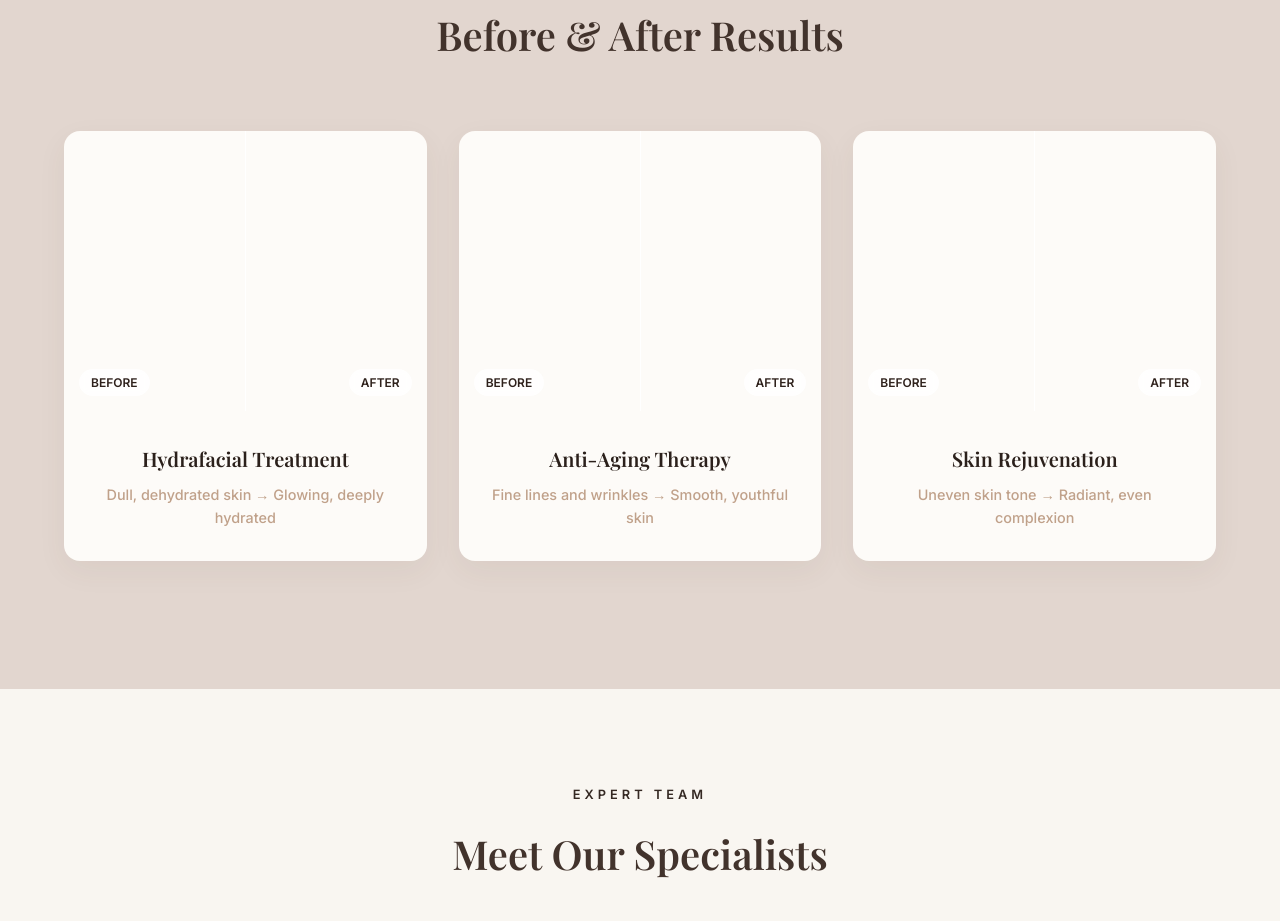
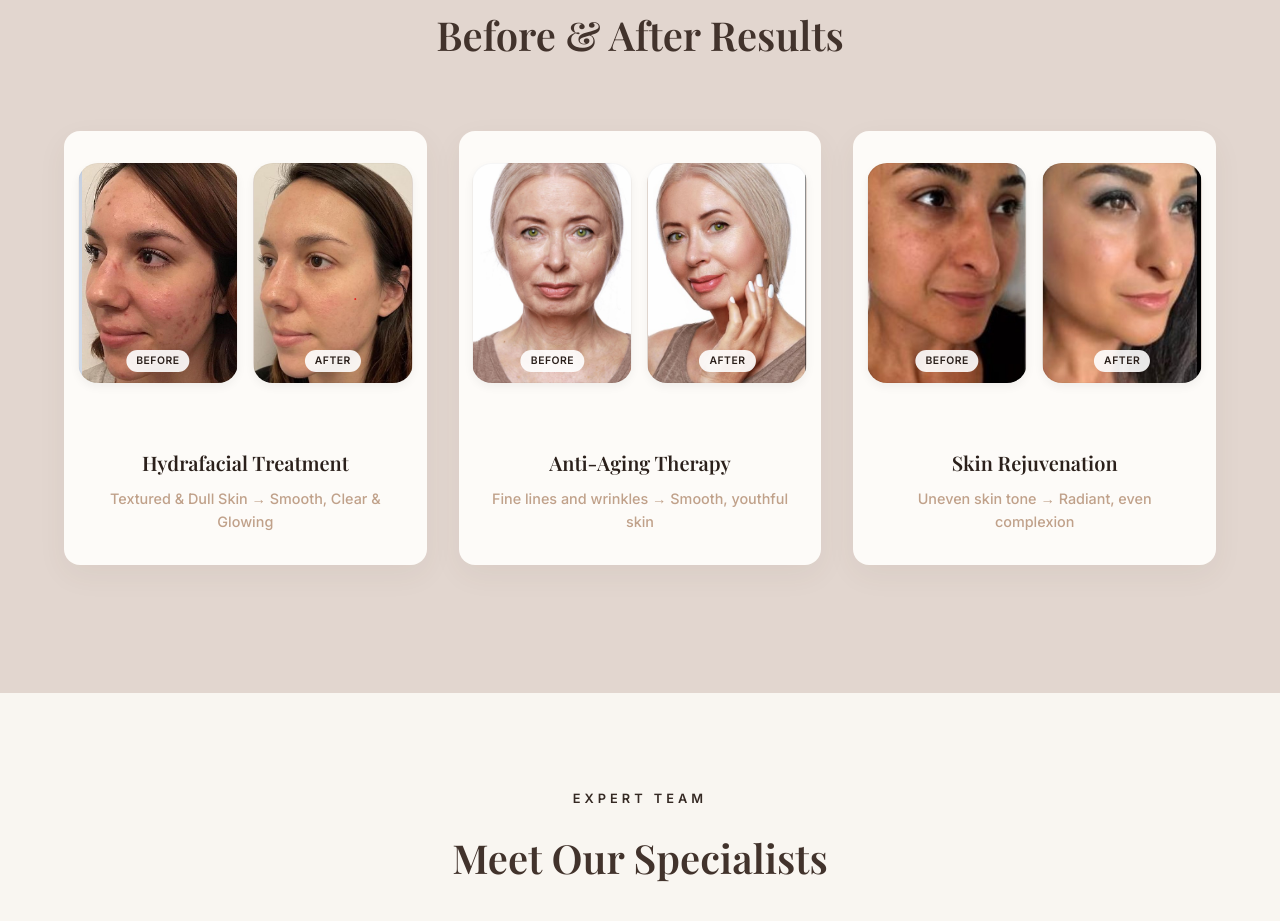
Before and after one commit to TechXplorers1/vellora, a plain HTML site: page index.html in a window 1280 px wide. Shown: the part 2834-3755 px from the top of the page. Drawn offline with nearby package versions, Linux system fonts and the light colour scheme.

Commit message:
Results images added

```diff
--- a/index.html
+++ b/index.html
@@ -157,31 +157,35 @@
         <div class="results-grid">
 
           <div class="result-card fade-in">
-                <div class="image-comparison">
-                    <div class="comparison-split">
-                        <div class="before-img">
-                            <span class="badge">BEFORE</span>
+    <div class="comparison-container">
+        <div class="compare-box before-box"
+             style="background-image: url('assets/hydrafacial-before.jpg.png');
+                    background-size: cover;
+                    background-position: center;">
+            <span>BEFORE</span>
         </div>
-                        <div class="after-img">
-                            <span class="badge">AFTER</span>
-                        </div>
+        <div class="compare-box after-box"
+             style="background-image: url('assets/hydrafacial-after.jpg.png');
+                    background-size: cover;
+                    background-position: center;">
+            <span>AFTER</span>
         </div>
     </div>
     <div class="result-info">
         <h3 class="result-title">Hydrafacial Treatment</h3>
-                    <p class="result-desc">Dull, dehydrated skin &rarr; Glowing, deeply hydrated</p>
+        <p class="result-desc">Textured & Dull Skin &rarr; Smooth, Clear & Glowing</p>
     </div>
 </div>
 
          <div class="result-card fade-in">
-                <div class="image-comparison">
-                    <div class="comparison-split">
-                        <div class="before-img">
-                            <span class="badge">BEFORE</span>
+    <div class="comparison-container">
+        <div class="compare-box before-box"
+             style="background-image: url('assets/antiimajing-before.png');">
+            <span>BEFORE</span>
         </div>
-                        <div class="after-img">
-                            <span class="badge">AFTER</span>
-                        </div>
+        <div class="compare-box after-box"
+             style="background-image: url('assets/antiimajing-after.jpg');">
+            <span>AFTER</span>
         </div>
     </div>
     <div class="result-info">
@@ -191,14 +195,14 @@
 </div>
 
 <div class="result-card fade-in">
-                <div class="image-comparison">
-                    <div class="comparison-split">
-                        <div class="before-img">
-                            <span class="badge">BEFORE</span>
+    <div class="comparison-container">
+        <div class="compare-box before-box"
+             style="background-image: url('assets/Skin Rejuvenation-before.jpg');">
+            <span>BEFORE</span>
         </div>
-                        <div class="after-img">
-                            <span class="badge">AFTER</span>
-                        </div>
+        <div class="compare-box after-box"
+             style="background-image: url('assets/Skin Rejuvenation-after.jpg');">
+            <span>AFTER</span>
         </div>
     </div>
     <div class="result-info">
--- a/style.css
+++ b/style.css
@@ -619,6 +619,53 @@ img {
 }
 
 /* =========================================
+   NEW: RESULTS COMPARISON BOXES
+   ========================================= */
+
+/* This centers the two boxes and puts a gap between them */
+.comparison-container {
+    display: flex;
+    justify-content: center;
+    align-items: center;
+    gap: 15px;
+    margin: 2rem auto;
+    width: 100%;
+}
+
+/* This creates the small, rounded rectangle shape for the images */
+.compare-box {
+    width: 160px;
+    height: 220px;
+    border-radius: 20px;
+    position: relative;
+    background-size: cover;
+    background-position: center;
+    background-repeat: no-repeat;
+    overflow: hidden;
+    box-shadow: 0 4px 10px rgba(0,0,0,0.05);
+    border: 1px solid rgba(0,0,0,0.03);
+}
+
+/* This puts the "BEFORE" and "AFTER" labels at the bottom of the boxes */
+.compare-box span {
+    position: absolute;
+    bottom: 10px;
+    left: 50%;
+    transform: translateX(-50%);
+    background: rgba(255, 255, 255, 0.9);
+    color: #2B201B;
+    padding: 3px 10px;
+    border-radius: 50px;
+    font-size: 0.65rem;
+    font-weight: 700;
+    letter-spacing: 0.5px;
+}
+
+/* Soft colors for empty boxes (until you add images) */
+.before-box { background-color: #F8F5F2; }
+.after-box { background-color: #E6DCD5; }
+
+/* =========================================
    SPECIALISTS SECTION
    ========================================= */
 .team-section {
```
Also changed, not shown: assets/Skin Rejuvenation-after.jpg (added), assets/Skin Rejuvenation-before.jpg (added), assets/antiimajing-after.jpg (added), assets/antiimajing-before.png (added), assets/hydrafacial-after.jpg.png (added), assets/hydrafacial-before.jpg.png (added). Lines whose indentation alone changed are shown as unchanged.
